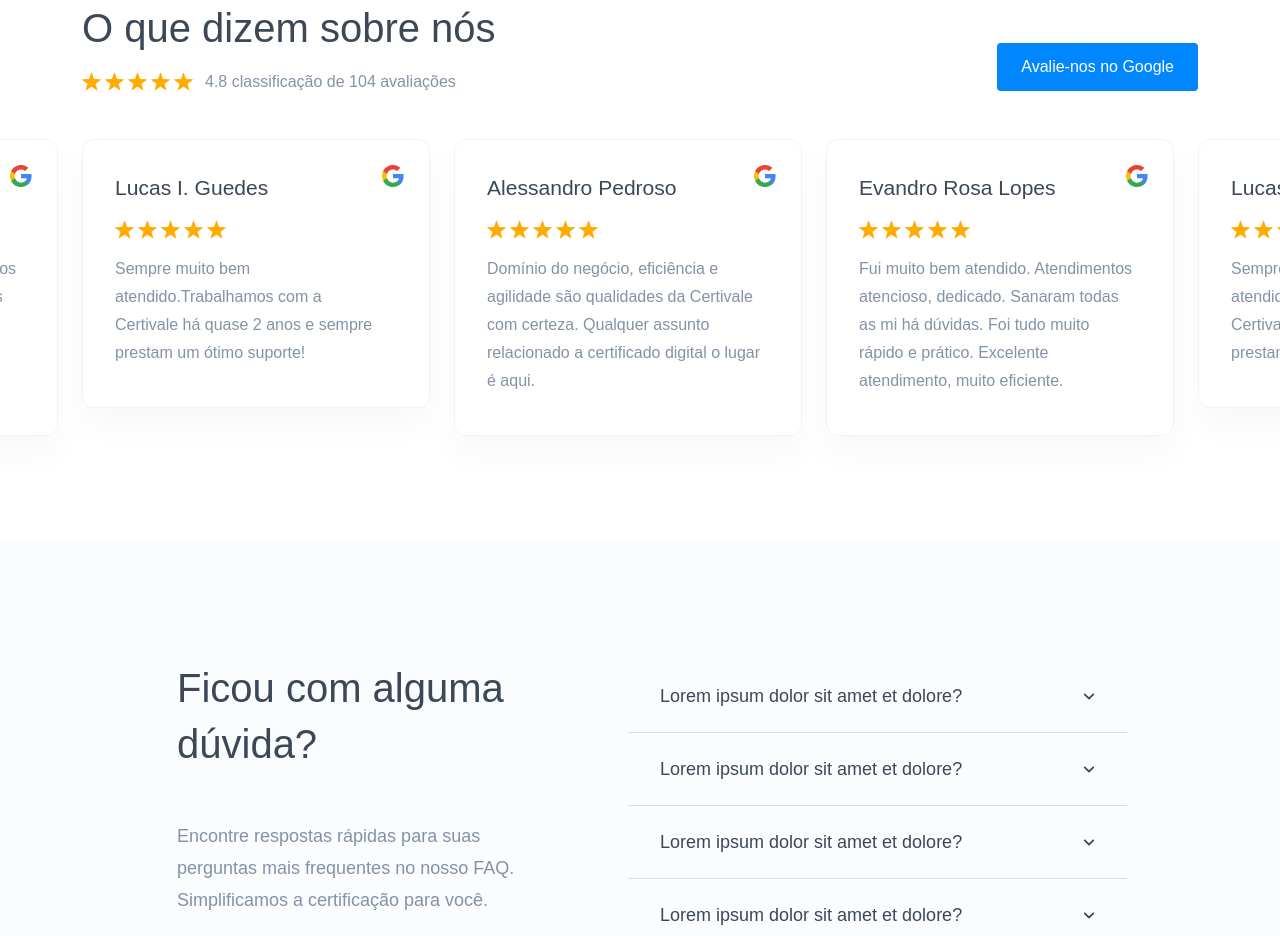
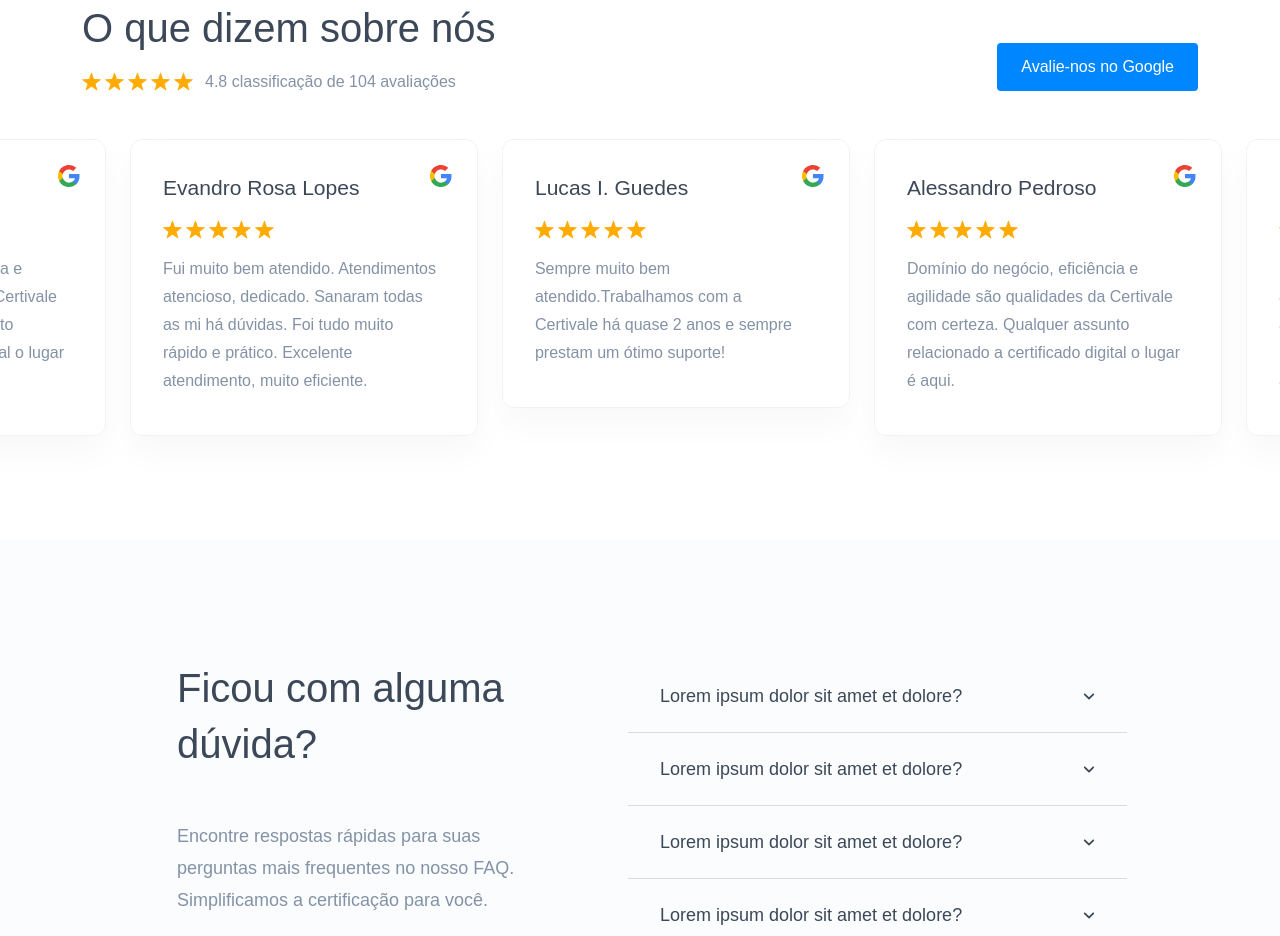
Before and after one commit to luangelsdorf/site-certivale, a Next.js app: page / in a window 1280 px wide. Shown: the part 3300-4236 px from the top of the page. Built offline with nearby package versions, Linux system fonts and the light colour scheme; a web font is replaced by a local one.

Commit message:
dependency update

```diff
--- a/package.json
+++ b/package.json
@@ -15,7 +15,7 @@
     "@fortawesome/react-fontawesome": "^0.2.0",
     "@svgr/webpack": "^8.1.0",
     "bootstrap": "^5.3.2",
-    "next": "14.1.0",
+    "next": "^13",
     "react": "^18",
     "react-dom": "^18",
     "react-hook-form": "^7.50.1",
--- a/src/components/home/Testimonials/index.js
+++ b/src/components/home/Testimonials/index.js
@@ -56,7 +56,7 @@ export default function Testimonials({ content }) {
           </div>
         </div>
         <div className="row">
-          <Slider slidesToShow={3} swipeToSlide arrows={false}>
+          <Slider autoplay slidesToShow={3} swipeToSlide arrows={false}>
             {
               quotes.map((quote, i) => <TestimonialCard {...quote} key={i} />)
             }
```
Also changed, not shown: 1 other file (tests, documents, lock files or other folders).
